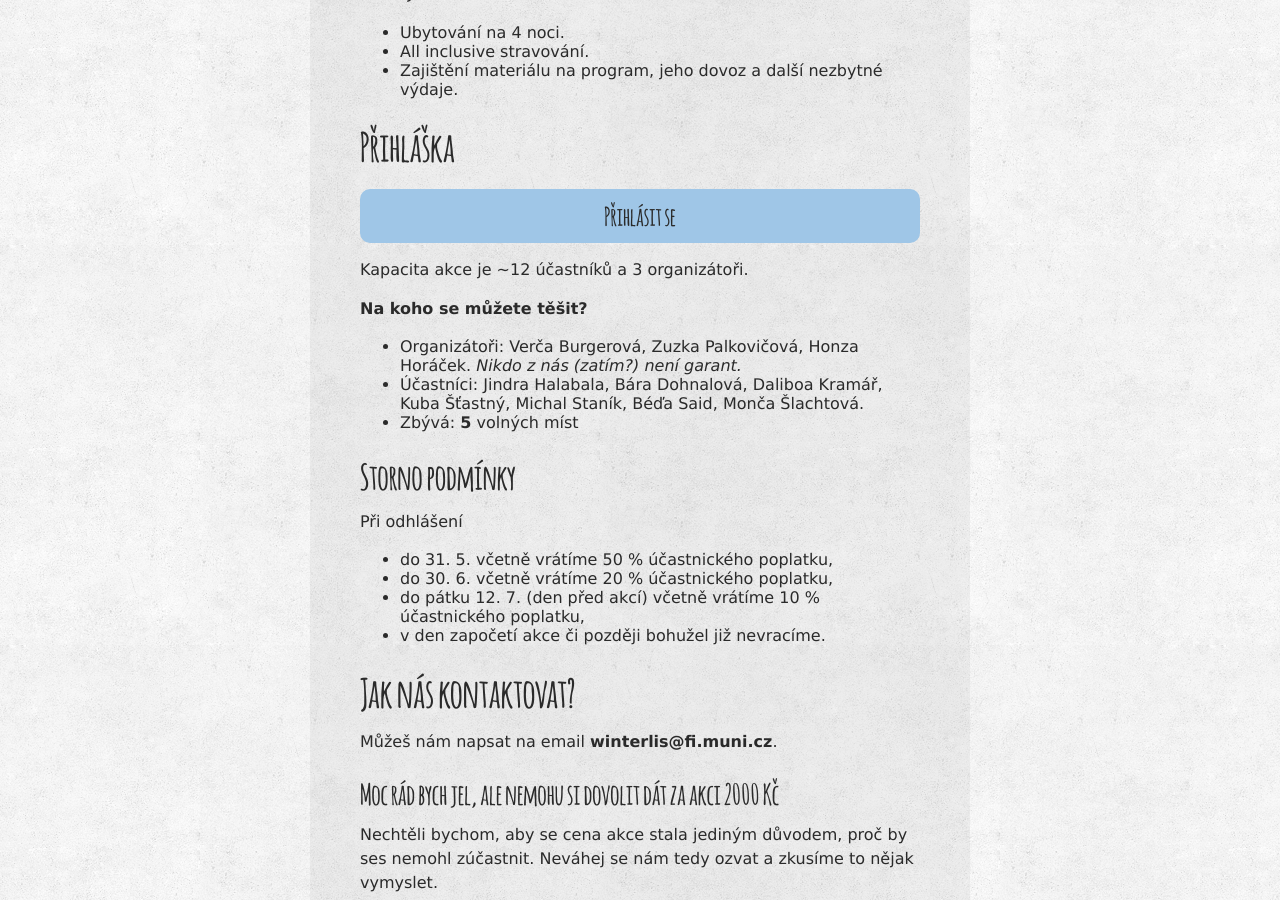
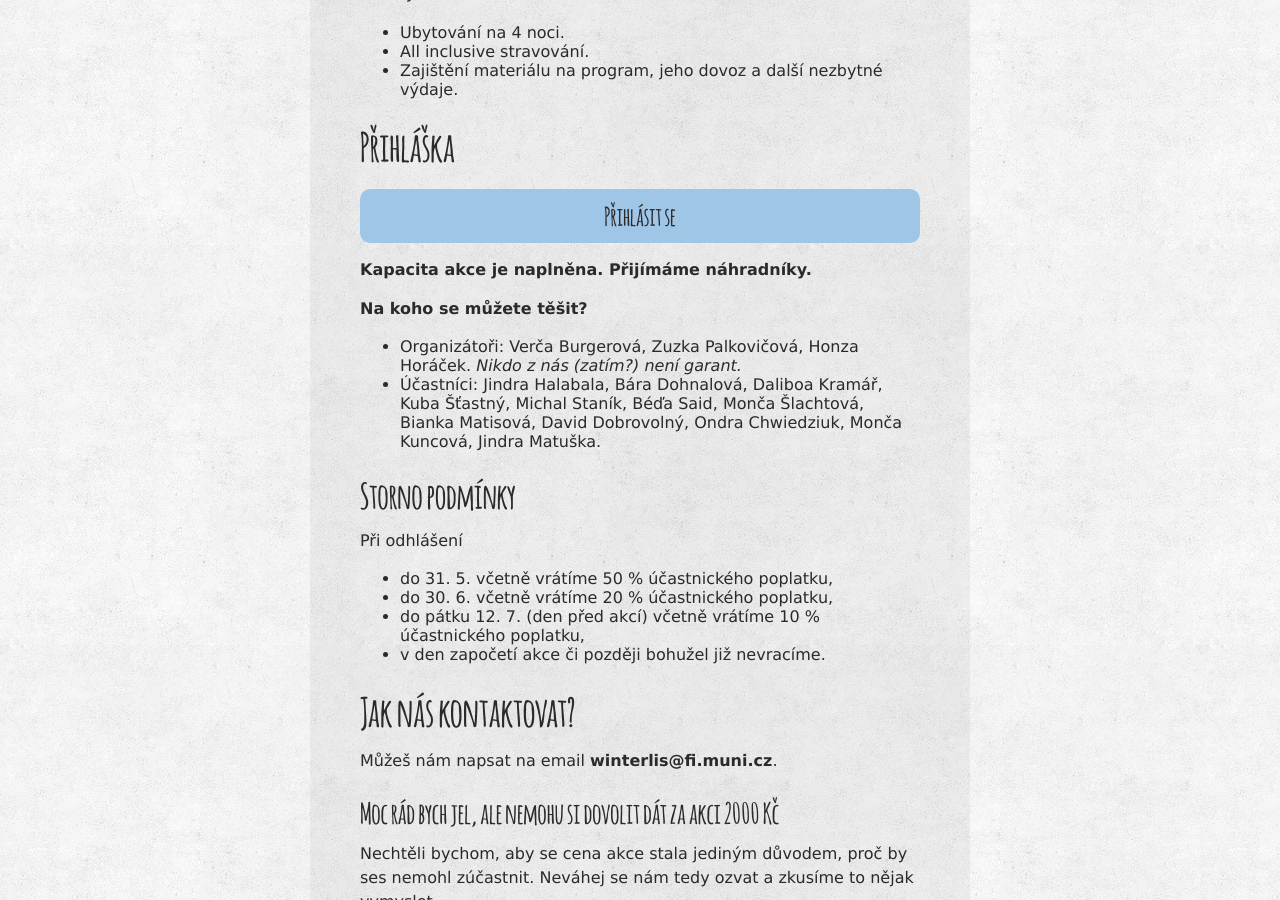
Before and after one commit to zverinec/zverinec-web, a Jekyll site: the page built from _pages/newinterlis24.md, in a window 1280 px wide and 900 px high, scrolled down 1955 px. Built offline with Jekyll 4.4.1, drawn with Linux system fonts in a browser that asks for light colours; comment, search, counter and statistics services are not loaded.

Commit message:
Add newinterlis participants

```diff
--- a/_pages/newinterlis24.md
+++ b/_pages/newinterlis24.md
@@ -61,14 +61,13 @@ Organizátoři akci připravují bez nároku na odměnu.
 
 <a class="btn btn-large" href="https://forms.gle/17mYCKsnS3Wsd7826">Přihlásit se</a>
 
-Kapacita akce je ~12 účastníků a 3 organizátoři.
+**Kapacita akce je naplněna. Přijímáme náhradníky.**
 
 **Na koho se můžete těšit?**
 
 - Organizátoři: Verča Burgerová, Zuzka Palkovičová, Honza Horáček. *Nikdo
   z nás (zatím?) není garant.*
-- Účastníci: Jindra Halabala, Bára Dohnalová, Daliboa Kramář, Kuba Šťastný, Michal Staník, Béďa Said, Monča Šlachtová.
-- Zbývá: **5** volných míst
+- Účastníci: Jindra Halabala, Bára Dohnalová, Daliboa Kramář, Kuba Šťastný, Michal Staník, Béďa Said, Monča Šlachtová, Bianka Matisová, David Dobrovolný, Ondra Chwiedziuk, Monča Kuncová, Jindra Matuška.
 
 ### Storno podmínky
 
```
